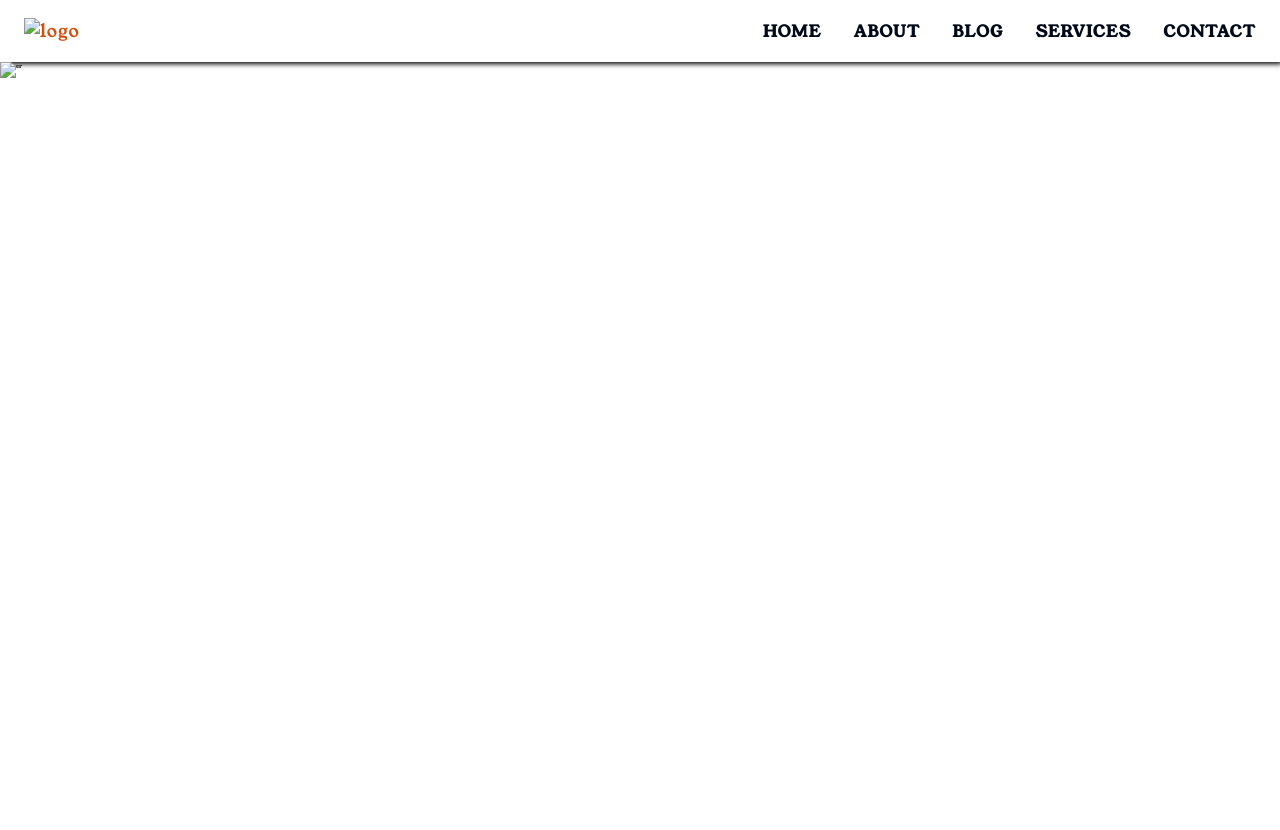
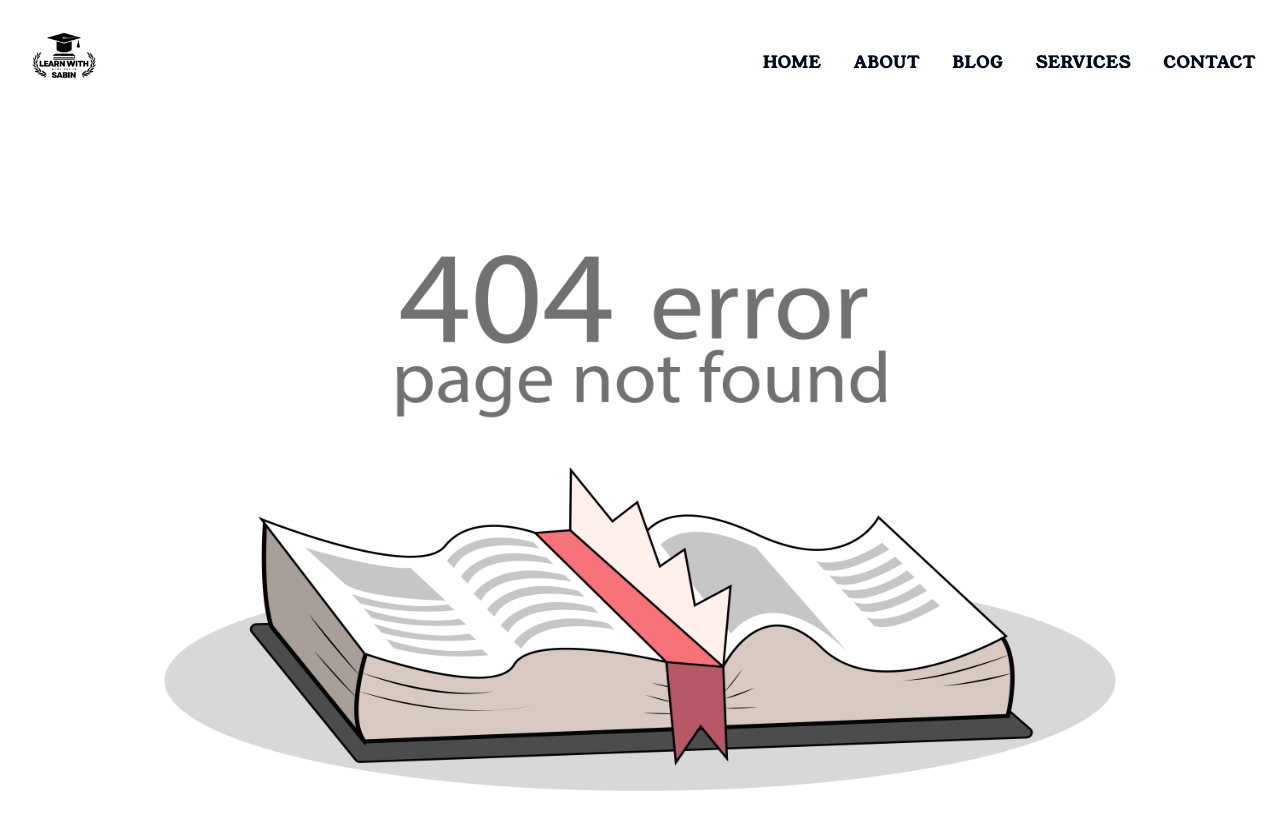
Before and after one commit to SabinXtha1/my-web, a plain HTML site: page blog.html in a window 1280 px wide. Before the commit the page ends 800 px from the top, so only its background shows below. Drawn offline with Linux system fonts and the light colour scheme; the site is published under a folder, as on GitHub Pages, so addresses that start at the root find nothing.

Commit message:
Update blog.html

```diff
--- a/blog.html
+++ b/blog.html
@@ -11,7 +11,7 @@
         <div class="container" id="home" >
             <div class="nav-bar">
                 <a href="index.html">
-                    <img src="/image/logo.jpg" alt="logo" class="logo" >
+                    <img src="logo.jpg" alt="logo" class="logo" >
                 </a>
             </div>
             <nav class="navbar">
@@ -27,7 +27,7 @@
         </div>
         </header>
         <div class="error" style="height: 200px;" >
-            <img src="/image/error.jpg" alt="er" style="height:100vh; width:calc(100%);">
+            <img src="error.jpg" alt="er" style="height:100vh; width:calc(100%);">
         </diV>
 
 
```
